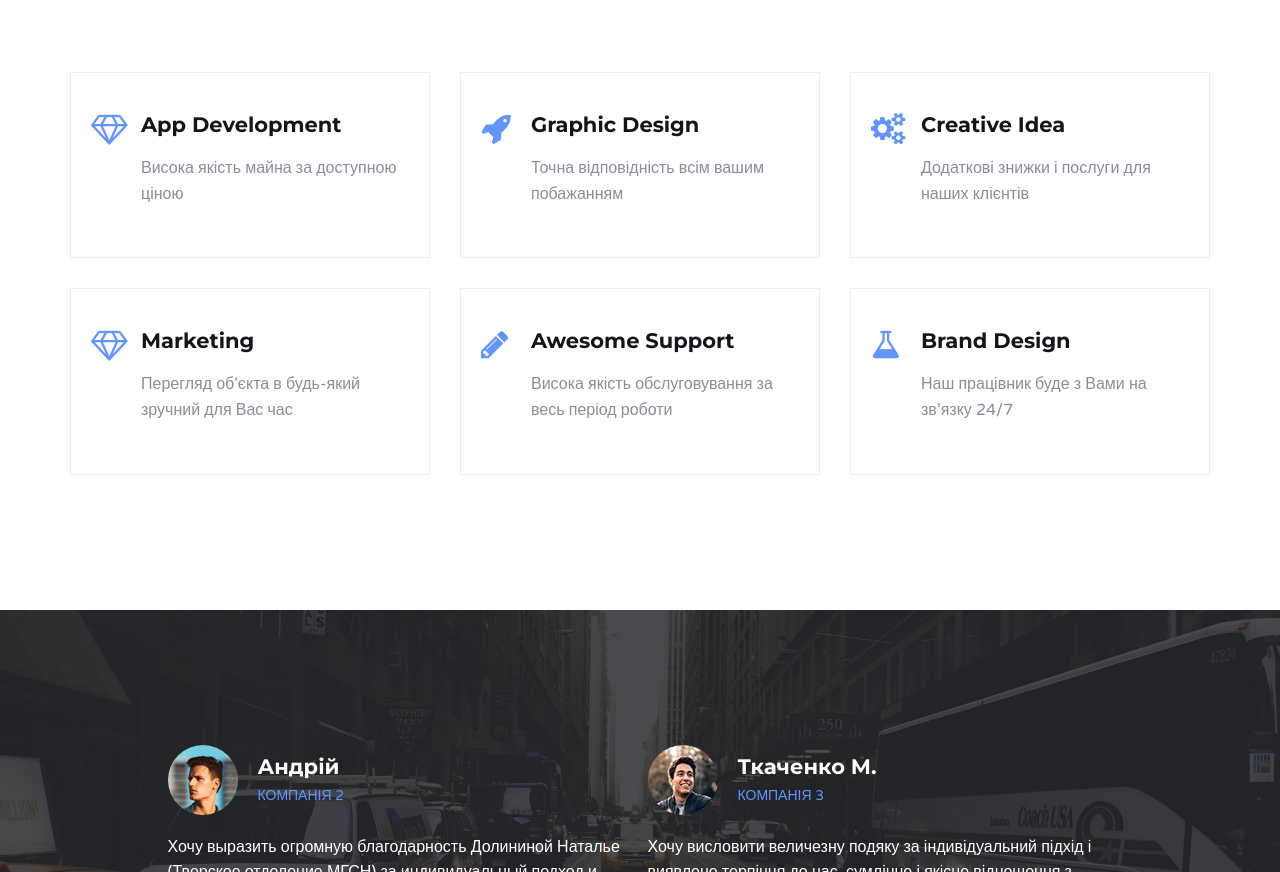
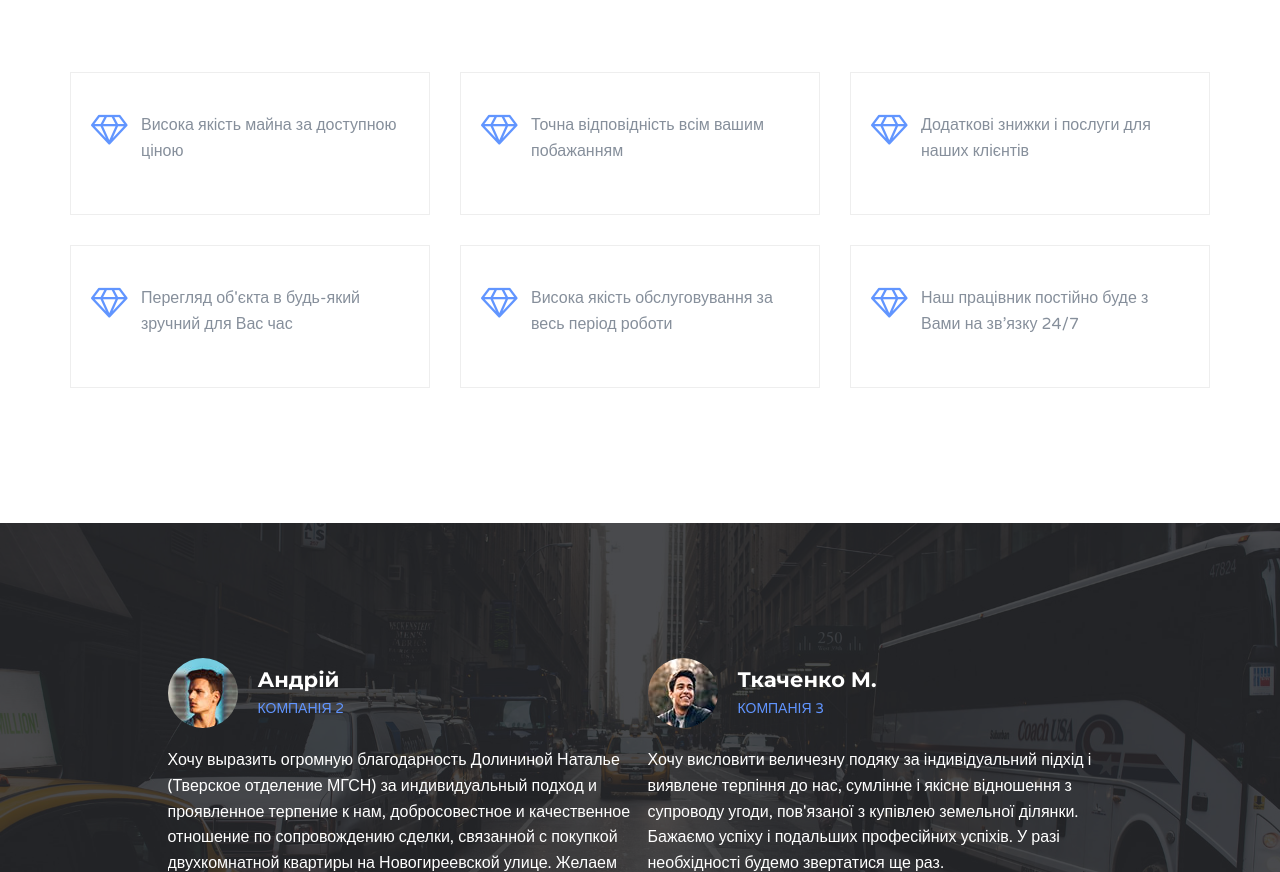
Before and after one commit to Larain/AgencyLandingPage, a plain HTML site: page index.html in a window 1280 px wide. Shown: the part 2378-3250 px from the top of the page. Drawn offline with Linux system fonts and the light colour scheme.

Commit message:
icons change

```diff
--- a/index.html
+++ b/index.html
@@ -224,7 +224,6 @@
 				<div class="col-md-4 col-sm-6">
 					<div class="service">
 						<i class="fa fa-diamond"></i>
-						<h3>App Development</h3>
 						<p>Висока якість майна за доступною ціною</p>
 					</div>
 				</div>
@@ -233,8 +232,7 @@
 				<!-- service -->
 				<div class="col-md-4 col-sm-6">
 					<div class="service">
-						<i class="fa fa-rocket"></i>
-						<h3>Graphic Design</h3>
+						<i class="fa fa-diamond"></i>
 						<p>Точна відповідність всім вашим побажанням</p>
 					</div>
 				</div>
@@ -243,8 +241,7 @@
 				<!-- service -->
 				<div class="col-md-4 col-sm-6">
 					<div class="service">
-						<i class="fa fa-cogs"></i>
-						<h3>Creative Idea</h3>
+						<i class="fa fa-diamond"></i>
 						<p>Додаткові знижки і послуги для наших клієнтів</p>
 					</div>
 				</div>
@@ -254,8 +251,7 @@
 				<div class="col-md-4 col-sm-6">
 					<div class="service">
 						<i class="fa fa-diamond"></i>
-						<h3>Marketing</h3>
-						<p>Перегляд об'єкта в будь-який зручний для Вас час </p>
+						<p>Перегляд об'єкта в будь-який зручний для Вас час</p>
 					</div>
 				</div>
 				<!-- /service -->
@@ -263,8 +259,7 @@
 				<!-- service -->
 				<div class="col-md-4 col-sm-6">
 					<div class="service">
-						<i class="fa fa-pencil"></i>
-						<h3>Awesome Support</h3>
+						<i class="fa fa-diamond"></i>
 						<p>Висока якість обслуговування за весь період роботи</p>
 					</div>
 				</div>
@@ -273,9 +268,8 @@
 				<!-- service -->
 				<div class="col-md-4 col-sm-6">
 					<div class="service">
-						<i class="fa fa-flask"></i>
-						<h3>Brand Design</h3>
-						<p>Наш працівник буде з Вами на зв’язку 24/7</p>
+						<i class="fa fa-diamond"></i>
+						<p>Наш працівник постійно буде з Вами на зв’язку 24/7</p>
 					</div>
 				</div>
 				<!-- /service -->
```
